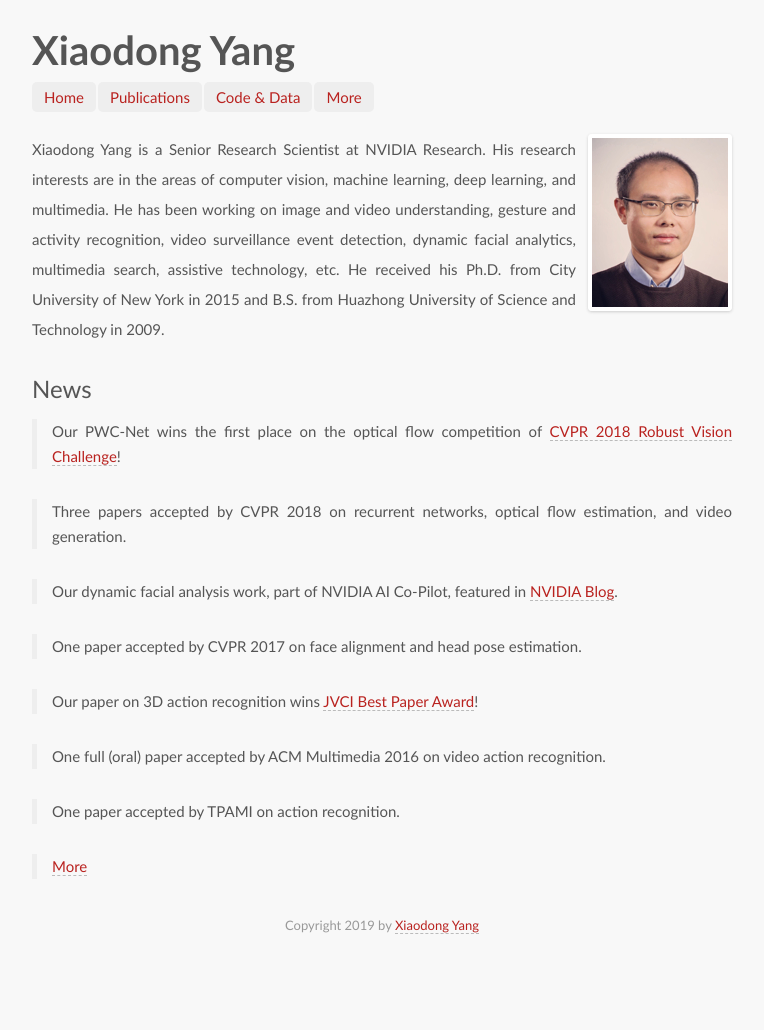
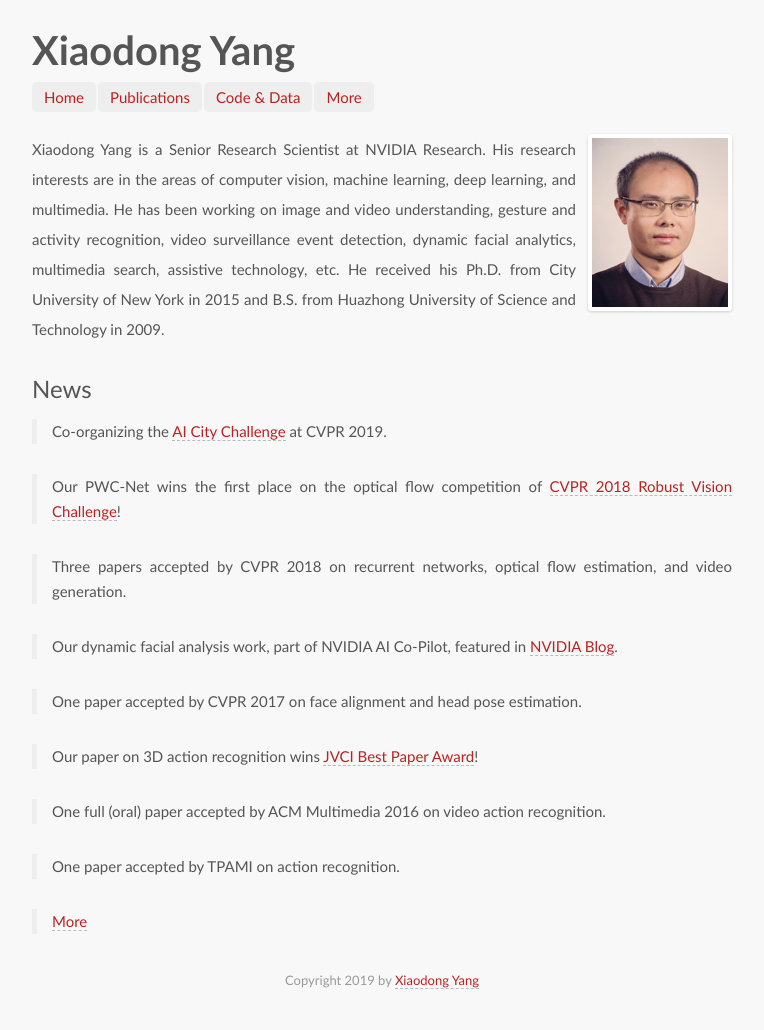
Before and after one commit to xiaodongyang/xiaodongyang.github.io, a Jekyll site: the page built from index.md, in a window 1280 px wide. Shown: the whole page, without its empty margins (258-1022 px from the left). Built offline with Jekyll 4.4.1, drawn with Linux system fonts in a browser that asks for light colours; some web fonts are replaced; before the commit the page ends 975 px from its top, so only the background shows below that.

Commit message:
Update index.md

```diff
--- a/index.md
+++ b/index.md
@@ -6,6 +6,8 @@ avatar: yes
 Xiaodong Yang is a Senior Research Scientist at NVIDIA Research. His research interests are in the areas of computer vision, machine learning, deep learning, and multimedia. He has been working on image and video understanding, gesture and activity recognition, video surveillance event detection, dynamic facial analytics, multimedia search, assistive technology, etc. He received his Ph.D. from City University of New York in 2015 and B.S. from Huazhong University of Science and Technology in 2009.
 
 ## News
+
+> Co-organizing the [AI City Challenge](https://www.aicitychallenge.org) at CVPR 2019.
 
 > Our PWC-Net wins the first place on the optical flow competition of [CVPR 2018 Robust Vision Challenge](http://www.robustvision.net/leaderboard.php?benchmark=flow)!
 
```
